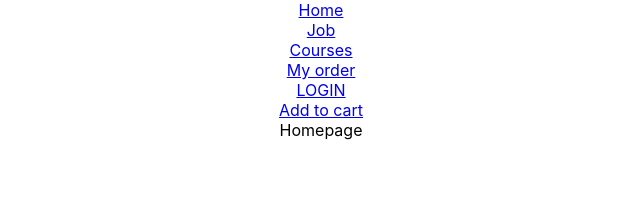
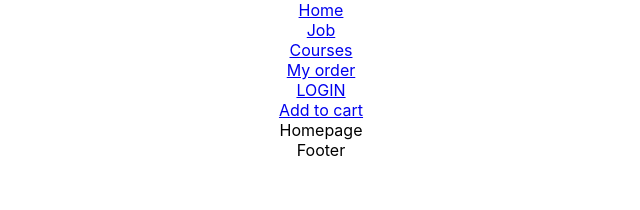
Before and after one commit to abhishekadityaroy102/-futuristic-boundary-6014, a React (Create React App) app in the folder futuristic/: page / in a window 1280 px wide. Shown: the top 210 px of the page, without its empty margins (319-959 px from the left). Built offline with nearby package versions, Linux system fonts and the light colour scheme.

Commit message:
Update App.js

```diff
--- a/futuristic/src/App.js
+++ b/futuristic/src/App.js
@@ -1,13 +1,16 @@
 // import logo from './logo.svg';
 import "./App.css";
+import Footer from "./Pages/Footer";
 
 import Navbar from "./Pages/Navbar";
 
 function App() {
-  return <div className="App">
-    <Navbar/>
-  </div>;
-
+  return (
+    <div className="App">
+      <Navbar />
+      <Footer />
+    </div>
+  );
 }
 
 export default App;
```
